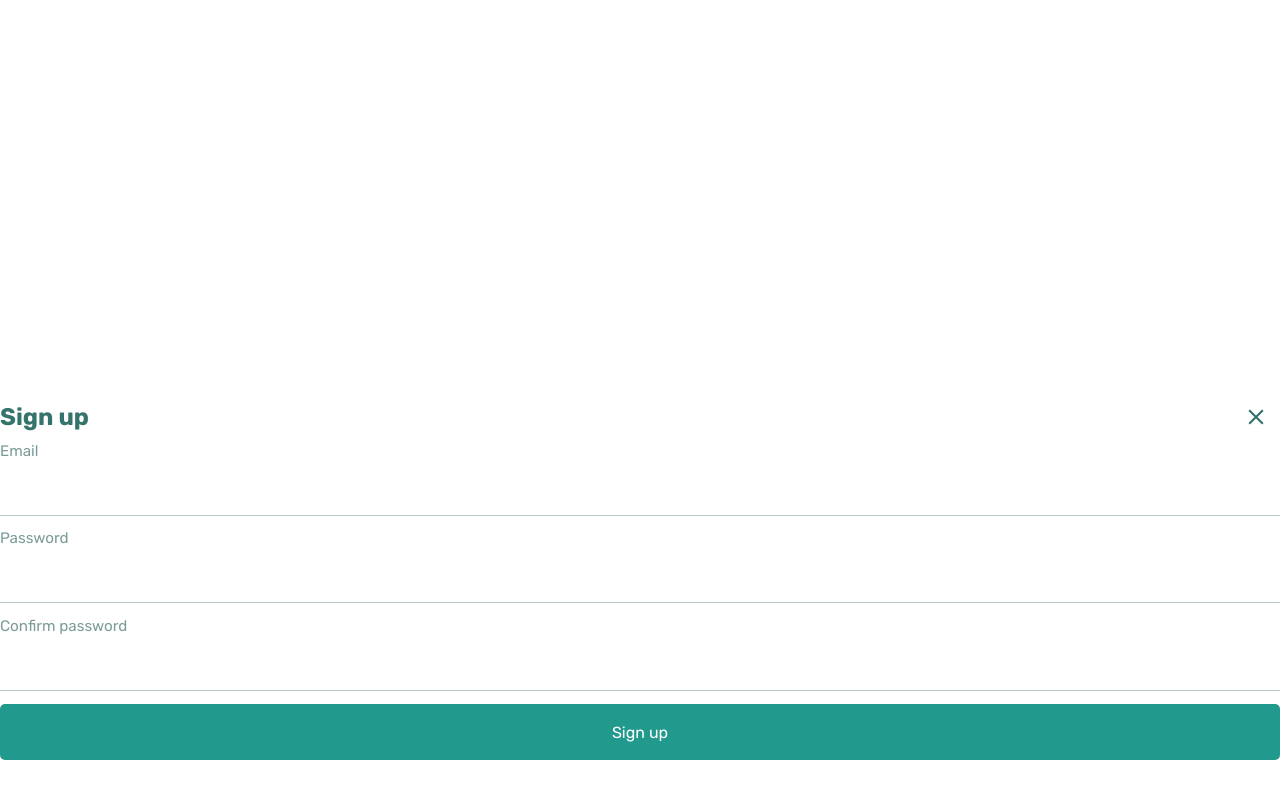
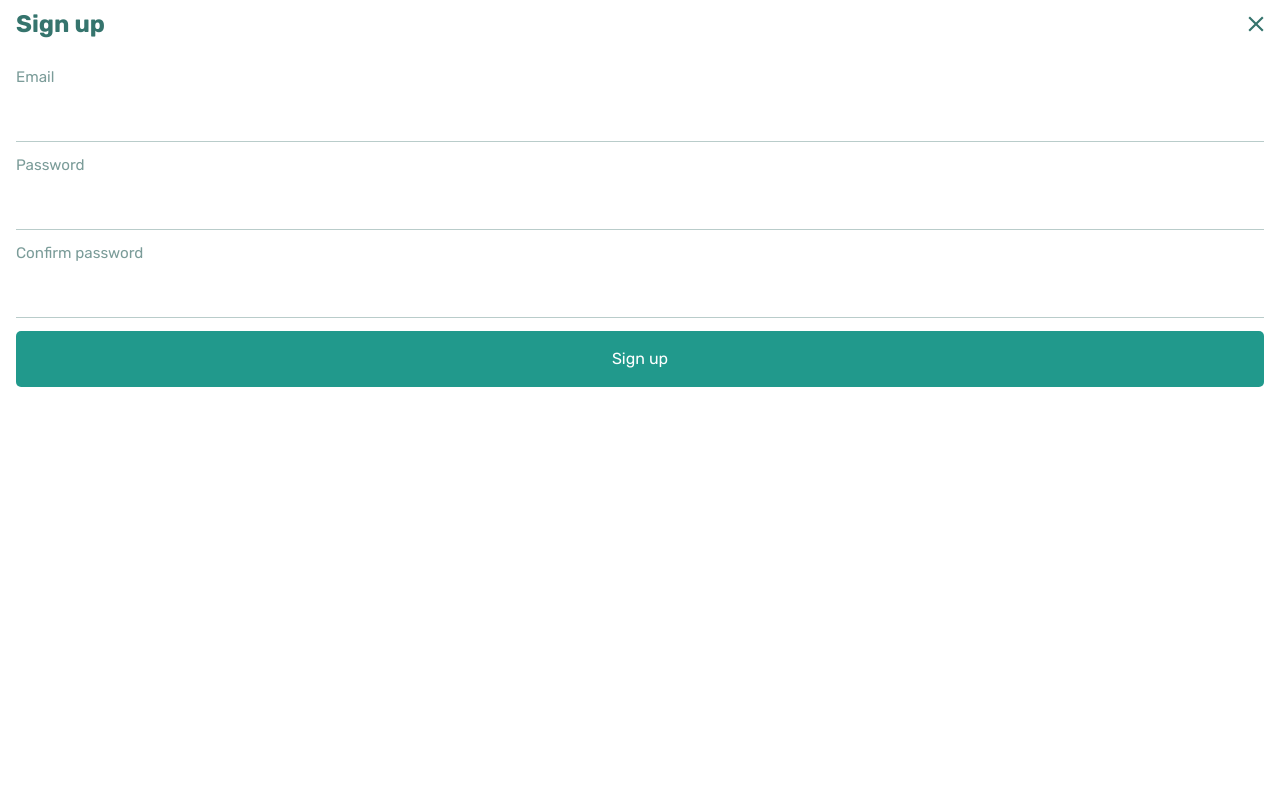
Before and after one commit to laurpe/plant-tracker, a React (Create React App) app: page /signup in a window 1280 px wide. Built offline with nearby package versions, Linux system fonts and the light colour scheme; no server answers.

Commit message:
fix signup form styling

```diff
--- a/src/components/SignUp.tsx
+++ b/src/components/SignUp.tsx
@@ -5,7 +5,6 @@ import Form from "./style/Generics/Form";
 import Label from "./style/Generics/Label";
 import Input from "./style/Generics/Input";
 import Button from "./style/Generics/Button";
-import Popup from "./style/Generics/Popup";
 import Column from "./style/Generics/Column";
 import Row from "./style/Generics/Row";
 import Title from "./style/Generics/Title";
@@ -62,18 +61,14 @@ const SignUp = () => {
     };
 
     return (
-        <Popup>
-            <Column
-                justifyContent="space-between"
-                height="100%"
-                padding="0 0 40px 0"
-            >
-                <Row justifyContent="space-between">
-                    <Title>Sign up</Title>
-                    <IconButton type="button" onClick={() => navigate("/")}>
-                        <CloseIcon sx={{ fontSize: 26 }} />
-                    </IconButton>
-                </Row>
+        <Column>
+            <Row justifyContent="space-between" padding="0 0 1.2rem 1rem">
+                <Title>Sign up</Title>
+                <IconButton type="button" onClick={() => navigate("/")}>
+                    <CloseIcon sx={{ fontSize: 26 }} />
+                </IconButton>
+            </Row>
+            <Column padding="0 1rem 0 1rem">
                 {notification && <Notification>{notification}</Notification>}
                 <Form onSubmit={(event) => void handleSubmit(event)}>
                     <Label>Email</Label>
@@ -110,7 +105,7 @@ const SignUp = () => {
                     </Button>
                 </Form>
             </Column>
-        </Popup>
+        </Column>
     );
 };
 
```
